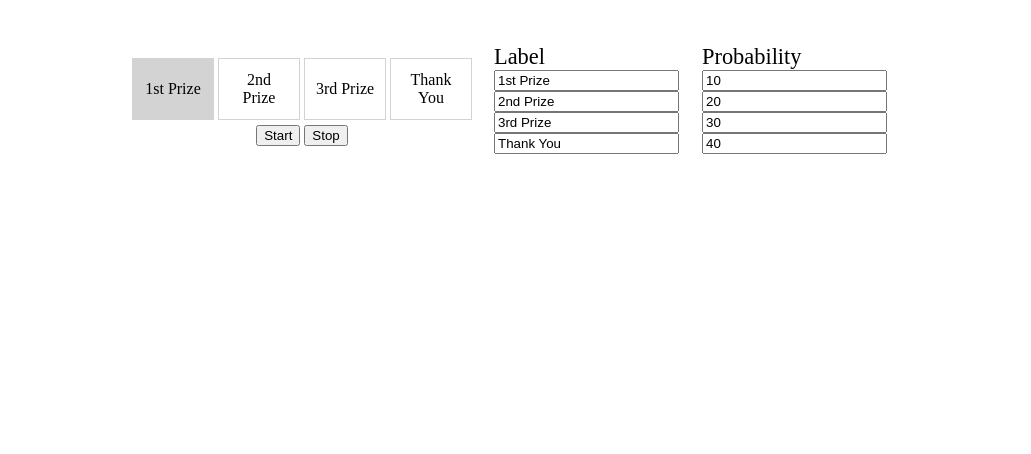
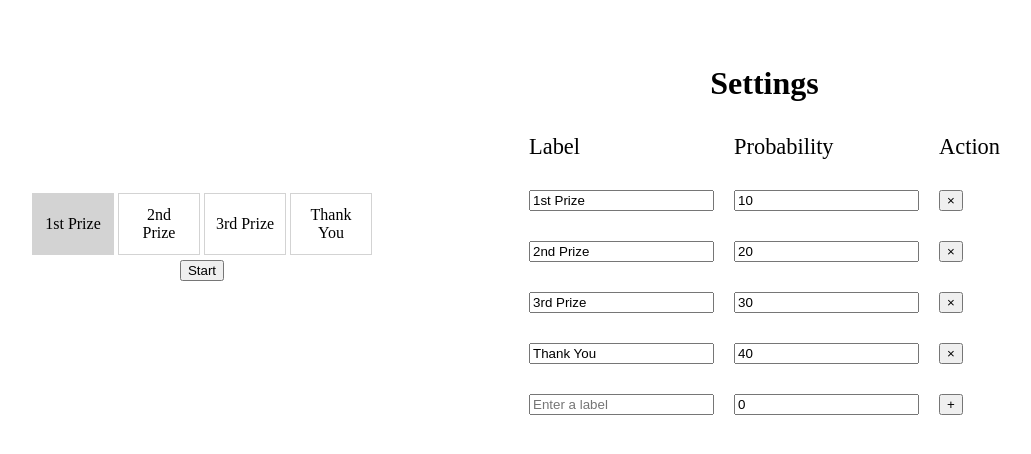
Before and after one commit to ZhiyueYi/keep-rolling, a Svelte app: page / in a window 1280 px wide. Shown: the top 454 px of the page, without its empty margins (110-1141 px from the left). Built offline with nearby package versions, Linux system fonts and the light colour scheme; the HTML template or start-up script is replaced by a standard one.

Commit message:
add option editing functions

```diff
--- a/src/App.svelte
+++ b/src/App.svelte
@@ -8,7 +8,7 @@
   main {
     text-align: center;
     padding: 1em;
-    max-width: 800px;
+    max-width: 1000px;
     margin: auto;
     display: flex;
     align-items: center;
--- a/src/components/Control.svelte
+++ b/src/components/Control.svelte
@@ -15,6 +15,9 @@
 </style>
 
 <div>
-  <button on:click={handleClickStart}>Start</button>
-  <button on:click={handleClickStop}>Stop</button>
+  {#if $rolling}
+    <button on:click={handleClickStop}>Stop</button>
+  {:else}
+    <button on:click={handleClickStart}>Start</button>
+  {/if}
 </div>
--- a/src/components/Settings.svelte
+++ b/src/components/Settings.svelte
@@ -2,39 +2,98 @@
   import { settings } from './../store';
 
   let items;
+  let newItem = { label: '', probability: 0 };
 
   settings.subscribe(value => {
     items = value.rollingItems;
   });
+
+  function handleClickAdd() {
+    if (!newItem.label) {
+      return;
+    }
+
+    settings.update(settings => ({
+      ...settings,
+      rollingItems: [...settings.rollingItems, newItem],
+    }));
+    newItem = { label: '', probability: 0 };
+  }
+
+  function handleClickRemove(index) {
+    settings.update(settings => {
+      const newItems = [...settings.rollingItems];
+      newItems.splice(index, 1);
+      return {
+        ...settings,
+        rollingItems: newItems,
+      };
+    });
+  }
 </script>
 
 <style>
-  label {
-    font-size: 1.4em;
-  }
   .wrapper {
-    display: flex;
     padding: 20px;
   }
 
-  .list {
+  .grid {
     width: 50%;
     text-align: left;
+    display: grid;
+    grid-row-gap: 10px;
+    grid-template-columns: auto auto auto;
+  }
+
+  .grid-item {
+    padding: 10px;
+  }
+
+  .grid-title {
+    font-size: 1.4em;
   }
 </style>
 
 <div class="wrapper">
-  <div class="list">
-    <label>Label</label>
-    {#each items as item (item.label)}
-      <input type="text" bind:value={item.label} />
+  <h1>Settings</h1>
+  <div class="grid">
+    <div class="grid-item grid-title">Label</div>
+    <div class="grid-item grid-title">Probability</div>
+    <div class="grid-item grid-title">Action</div>
+    {#each items as item, index (item.label)}
+      <div class="grid-item">
+        <input
+          type="text"
+          bind:value={item.label}
+          placeholder="Enter a label" />
+      </div>
+      <div class="grid-item">
+        <input
+          type="number"
+          bind:value={item.probability}
+          placeholder="Enter probability weightage" />
+      </div>
+      <div class="grid-item">
+        <button type="button" on:click={() => handleClickRemove(index)}>
+          &times;
+        </button>
+      </div>
     {/each}
-  </div>
-  <div class="list">
-    <label>Probability</label>
+    <div class="grid-item">
+      <input
+        type="text"
+        bind:value={newItem.label}
+        placeholder="Enter a label" />
+    </div>
+    <div class="grid-item">
+      <input
+        type="number"
+        bind:value={newItem.probability}
+        placeholder="Enter probability weight" />
+    </div>
 
-    {#each items as item (item.label)}
-      <input type="number" bind:value={item.probability} />
-    {/each}
+    <div class="grid-item">
+      <button type="button" on:click={handleClickAdd}>&plus;</button>
+    </div>
   </div>
 </div>
```
Also changed, not shown: 4 other files (tests, documents, lock files or other folders).
